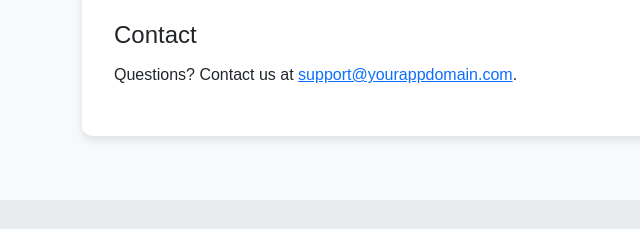
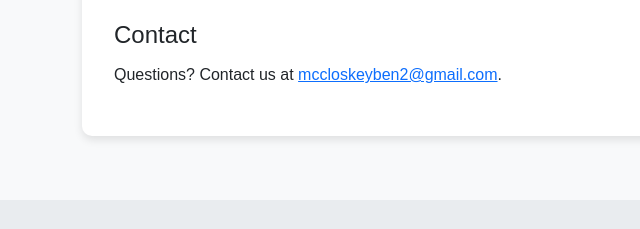
Before and after one commit to Ben-McCloskey/Ben-McCloskey.github.io, a plain HTML site: page privacy.html in a window 1280 px wide. Shown: the part 944-1173 px from the top of the page, 0-640 px from the left. Drawn offline with nearby package versions, Linux system fonts and the light colour scheme.

Commit message:
Fixed email typo

```diff
--- a/privacy.html
+++ b/privacy.html
@@ -99,7 +99,7 @@
             </ul>
 
             <h2>Contact</h2>
-            <p>Questions? Contact us at <a href="mailto:support@yourappdomain.com">support@yourappdomain.com</a>.</p>
+            <p>Questions? Contact us at <a href="mailto:mccloskeyben2@gmail.com">mccloskeyben2@gmail.com</a>.</p>
             </div>
     </div>
 
```
